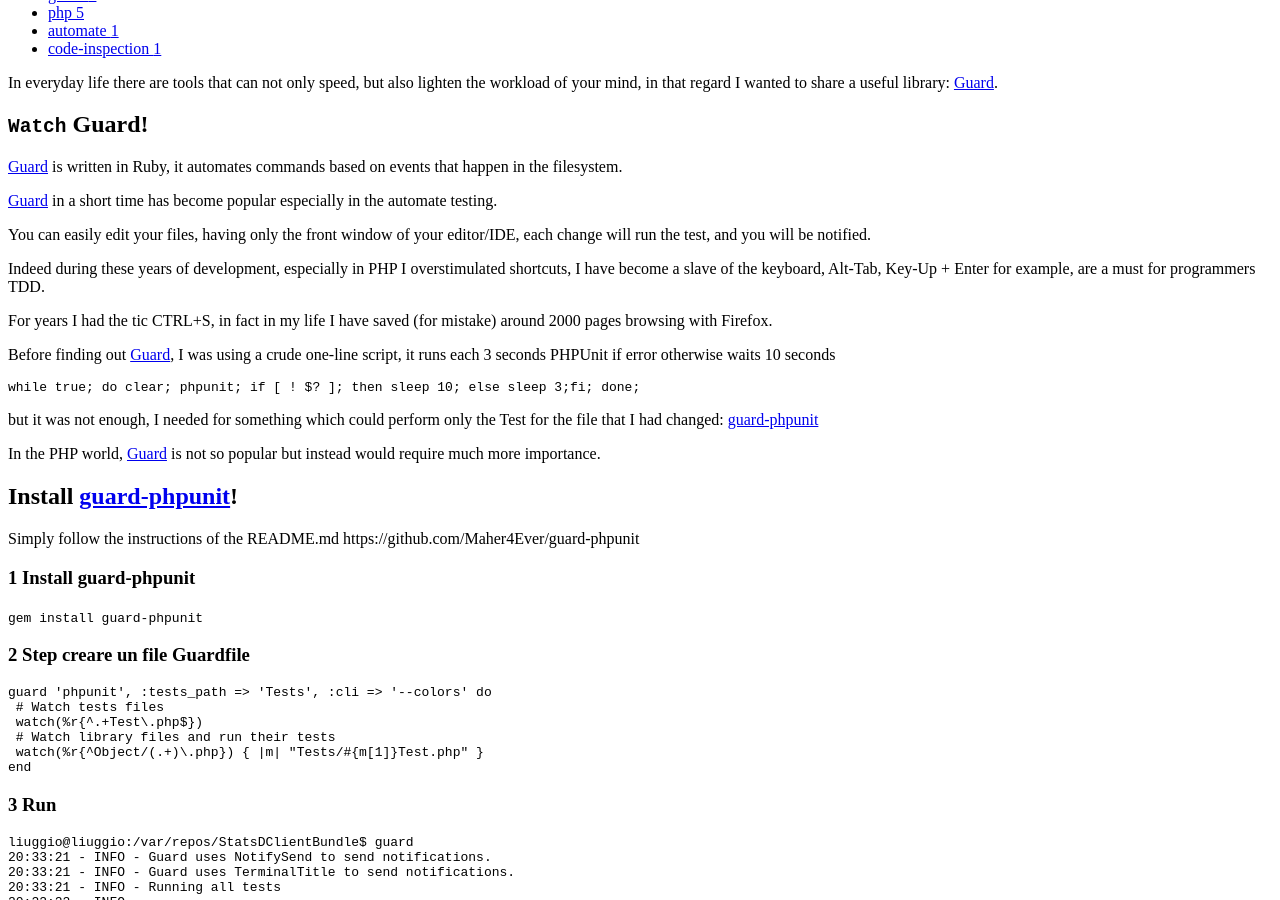
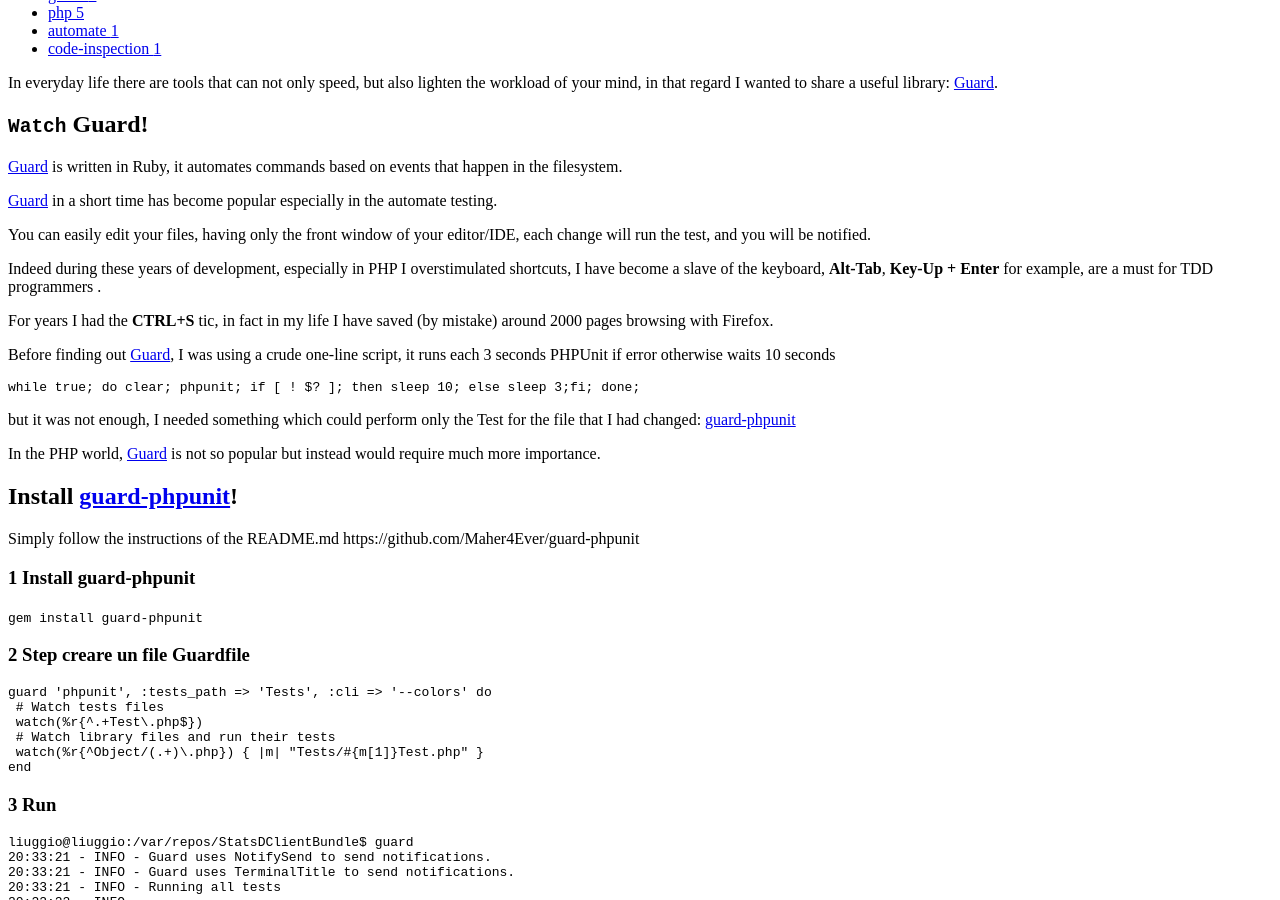
Before and after one commit to liuggio/liuggio.github.com, a Jekyll site: the page built from _posts/2013-01-03-automate-test-and-code-inspection-in-php-with-guard-and-symfony2.md, in a window 1280 px wide and 900 px high, scrolled down 1644 px. Built offline with Jekyll 4.4.1, drawn with Linux system fonts in a browser that asks for light colours; nearby versions of some CDN libraries; some web fonts are replaced; library files that are not in the unit come from our copies; comment, search, counter and statistics services are not loaded.

Commit message:
fixed typos

````diff
--- a/_posts/2013-01-03-automate-test-and-code-inspection-in-php-with-guard-and-symfony2.md
+++ b/_posts/2013-01-03-automate-test-and-code-inspection-in-php-with-guard-and-symfony2.md
@@ -19,9 +19,9 @@
 
 You can easily edit your files, having only the front window of your editor/IDE, each change will run the test, and you will be notified.
 
-Indeed during these years of development, especially in PHP I overstimulated shortcuts, I have become a slave of the keyboard, Alt-Tab, Key-Up + Enter for example, are a must for programmers TDD.
+Indeed during these years of development, especially in PHP I overstimulated shortcuts, I have become a slave of the keyboard, **Alt-Tab**, **Key-Up + Enter** for example, are a must for TDD programmers .
 
-For years I had the tic CTRL+S, in fact in my life I have saved (for mistake) around 2000 pages browsing with Firefox.
+For years I had the **CTRL+S** tic, in fact in my life I have saved (by mistake) around 2000 pages browsing with Firefox.
 
 Before finding out [Guard](https://github.com/guard/guard), I was using a crude one-line script,
 it runs each 3 seconds PHPUnit if error otherwise waits 10 seconds
@@ -30,7 +30,7 @@
 while true; do clear; phpunit; if [ ! $? ]; then sleep 10; else sleep 3;fi; done;
 ```
 
-but it was not enough, I needed for something which could perform only the Test for the file that I had changed: [guard-phpunit](https://github.com/Maher4Ever/guard-phpunit)
+but it was not enough, I needed something which could perform only the Test for the file that I had changed: [guard-phpunit](https://github.com/Maher4Ever/guard-phpunit)
 
 In the PHP world, [Guard](https://github.com/guard/guard) is not so popular but instead would require much more importance.
 
````
Also changed, not shown: 2 other files.
